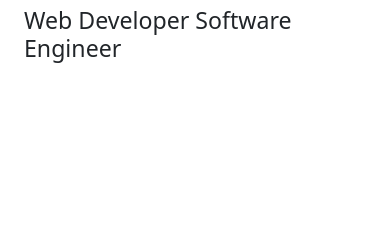
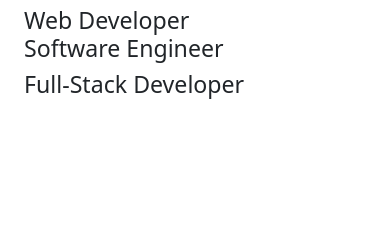
Before and after one commit to WinterTheEngineer/Kgosi-Mogotsi, a Django app: page / in a window 390 px wide. Shown: the part 612-844 px from the top of the page. Run offline with Django 5.2, Linux system fonts and the light colour scheme.

Commit message:
optimized header h3 for mobile

```diff
--- a/WinterMogotsi/templates/WinterMogotsi/index.html
+++ b/WinterMogotsi/templates/WinterMogotsi/index.html
@@ -95,9 +95,12 @@
                     <h1>
                         <span>Winter</span>TheDev
                     </h1>
-                    <h3>
-                        <span>Web Developer</span>
-                        <span>Software Engineer</span>
+                    <h3 class="tagline">
+                        Web Developer<br>
+                        Software Engineer
+                    </h3>
+                    <h3 class="responsive">
+                        Full-Stack Developer
                     </h3>
                 </div>
             </div>
```
Also changed, not shown: 2 other files.
